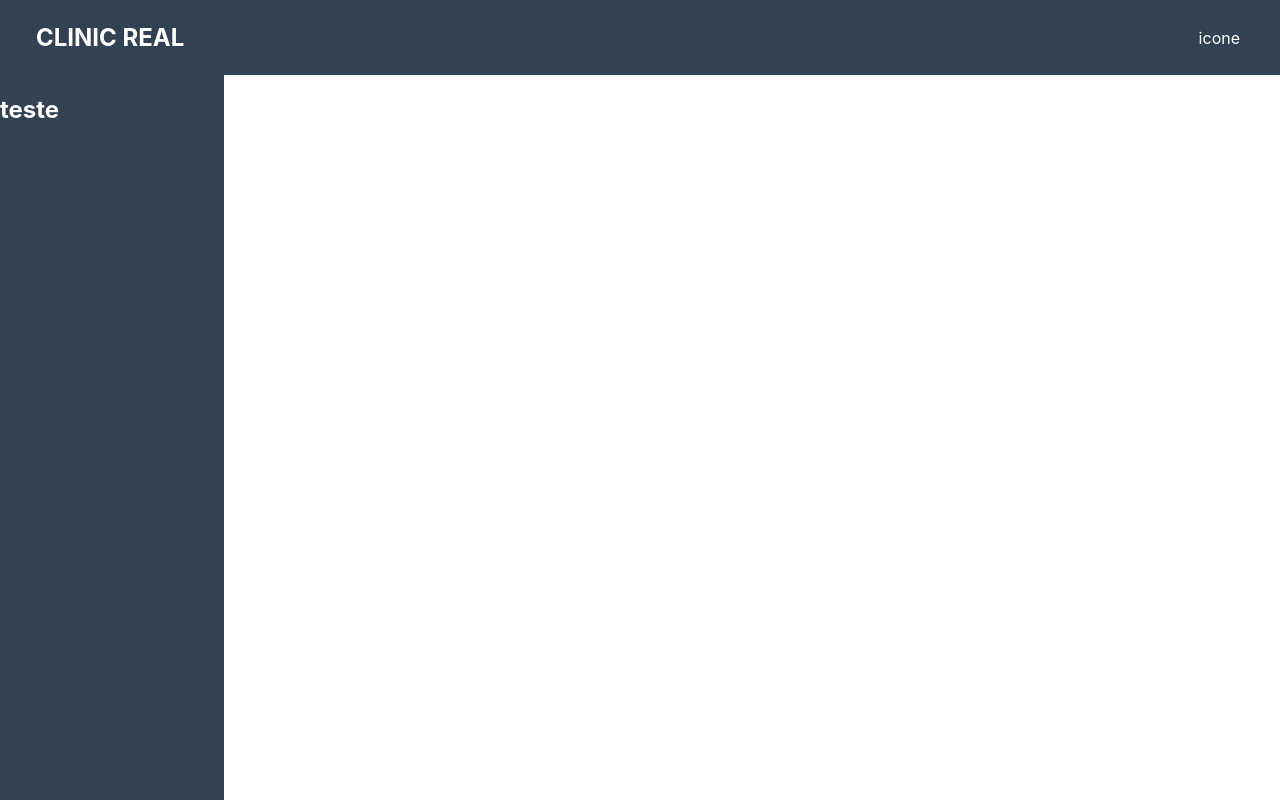
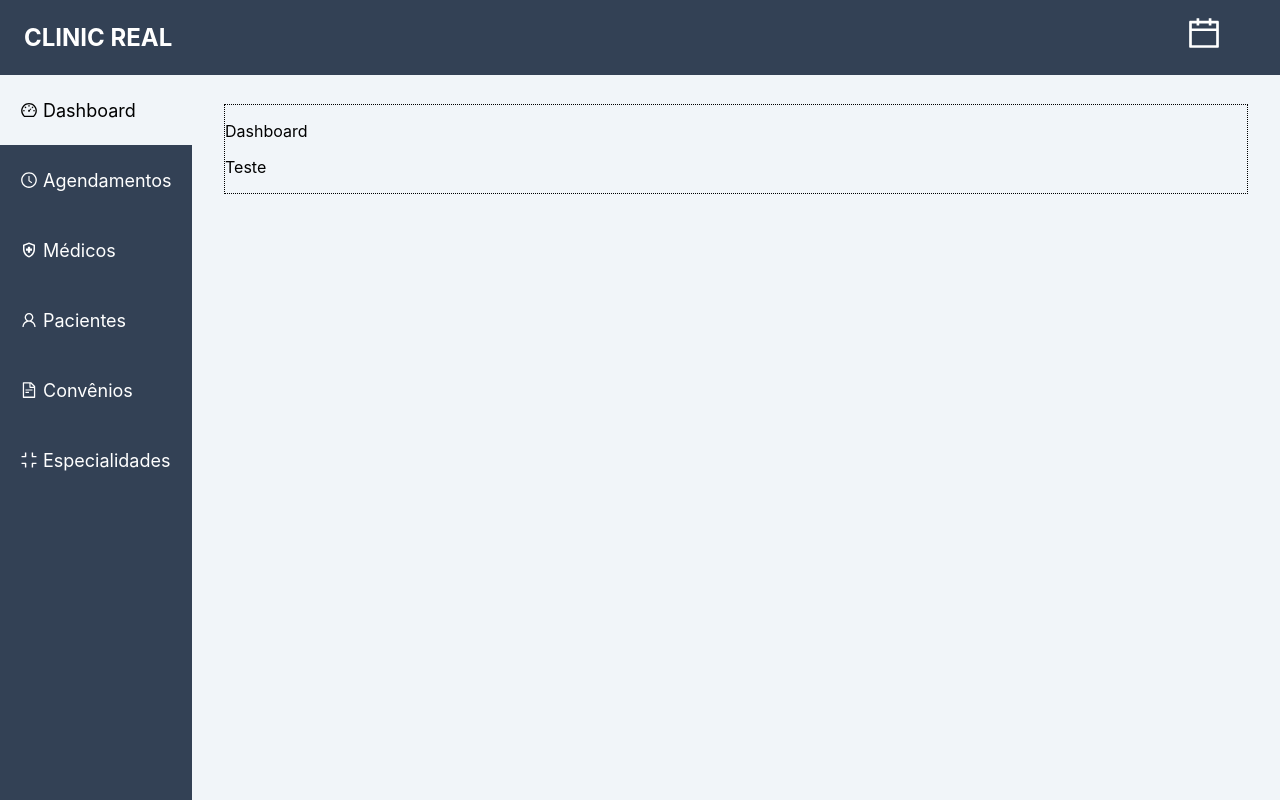
Before and after one commit to gusouza97/Project-Sistema-de-Agendamento-Medico, a React (Create React App) app in the folder app/front/: page /dashboard in a window 1280 px wide. Built offline with nearby package versions, Linux system fonts and the light colour scheme.

Commit message:
Create Layout

```diff
--- a/app/front/package.json
+++ b/app/front/package.json
@@ -9,6 +9,7 @@
     "prop-types": "^15.8.1",
     "react": "^18.1.0",
     "react-dom": "^18.1.0",
+    "react-icons": "^4.3.1",
     "react-router-dom": "^6.3.0",
     "react-scripts": "5.0.1",
     "web-vitals": "^2.1.4"
--- /dev/null
+++ b/app/front/src/App.css
@@ -0,0 +1,3 @@
+body {
+    background-color: #F1F5F9;
+}
--- a/app/front/src/App.js
+++ b/app/front/src/App.js
@@ -1,4 +1,5 @@
 import RoutesApp from './Routes/Routes';
+import './App.css';
 
 function App() {
   return (
--- a/app/front/src/Layout/Main/Main.js
+++ b/app/front/src/Layout/Main/Main.js
@@ -1,9 +1,11 @@
 // Library
 import PropTypes from 'prop-types';
 
+import style from './Main.module.css';
+
 function Main({ children }) {
   return (
-    <main>
+    <main className={style.main}>
       {children}
     </main>
   );
--- /dev/null
+++ b/app/front/src/Layout/Main/Main.module.css
@@ -0,0 +1,8 @@
+main {
+    border: 1px dotted;
+    margin-bottom: 2em;
+    margin-left: 14em;
+    margin-right: 2em;
+    margin-top: 6.5em;
+    width: 100%;
+}
--- a/app/front/src/Layout/Navbar/Navbar.js
+++ b/app/front/src/Layout/Navbar/Navbar.js
@@ -1,11 +1,14 @@
 // Styles
+import { AiOutlineCalendar } from 'react-icons/ai';
 import style from './Navbar.module.css';
 
 function Navbar() {
   return (
     <nav className={style.nav}>
       <h1>CLINIC REAL</h1>
-      <p>icone</p>
+      <div className={style.icon}>
+        <AiOutlineCalendar />
+      </div>
     </nav>
   );
 }
--- a/app/front/src/Layout/Navbar/Navbar.module.css
+++ b/app/front/src/Layout/Navbar/Navbar.module.css
@@ -11,9 +11,11 @@ nav {
 }
 
 nav h1 {
-    margin-left: 1.5em;
+    margin-left: 1em;
 }
 
-nav p {
-    margin-right: 2.5em;
+nav .icon {
+    cursor: pointer;
+    font-size: 38px;
+    margin-right: 1.5em;
 }
--- a/app/front/src/Layout/Sidebar/Sidebar.js
+++ b/app/front/src/Layout/Sidebar/Sidebar.js
@@ -1,10 +1,59 @@
+// Library
+import { NavLink } from 'react-router-dom';
+
 // Styles
+import {
+  AiOutlineClockCircle, AiOutlineDashboard, AiOutlineUser, AiOutlineCompress, AiOutlineFileText,
+} from 'react-icons/ai';
+import { MdOutlineHealthAndSafety } from 'react-icons/md';
 import style from './Sidebar.module.css';
 
 function Sidebar() {
+  const navLinkStyles = ({ isActive }) => ({
+    backgroundColor: isActive ? '#F1F5F9' : '',
+    color: isActive ? '#000' : 'white',
+  });
+
   return (
     <aside className={style.aside}>
-      <h2>teste</h2>
+      <ul>
+        <li>
+          <NavLink to="/dashboard" style={navLinkStyles}>
+            <AiOutlineDashboard />
+            <span>Dashboard</span>
+          </NavLink>
+        </li>
+        <li>
+          <NavLink to="/agendamentos" style={navLinkStyles}>
+            <AiOutlineClockCircle />
+            <span>Agendamentos</span>
+          </NavLink>
+        </li>
+        <li>
+          <NavLink to="/medicos" style={navLinkStyles}>
+            <MdOutlineHealthAndSafety />
+            <span>Médicos</span>
+          </NavLink>
+        </li>
+        <li>
+          <NavLink to="/pacientes" style={navLinkStyles}>
+            <AiOutlineUser />
+            <span>Pacientes</span>
+          </NavLink>
+        </li>
+        <li>
+          <NavLink to="/convenios" style={navLinkStyles}>
+            <AiOutlineFileText />
+            <span>Convênios</span>
+          </NavLink>
+        </li>
+        <li>
+          <NavLink to="/especialidades" style={navLinkStyles}>
+            <AiOutlineCompress />
+            <span>Especialidades</span>
+          </NavLink>
+        </li>
+      </ul>
     </aside>
   );
 }
--- a/app/front/src/Layout/Sidebar/Sidebar.module.css
+++ b/app/front/src/Layout/Sidebar/Sidebar.module.css
@@ -5,5 +5,35 @@ aside {
     height: 100vh;
     position: fixed;
     top: 75px;
-    width: 14em;
+    width: 12em;
 }
+
+aside ul {
+    display: flex;
+    flex-direction: column;
+    margin-left: -40px;
+    margin-top: 0px;
+    width: 100%;
+}
+
+aside ul li {
+    align-items: center;
+    display: flex;
+    font-size: 18px;
+    height: 70px;
+    list-style: none;
+    width: 100%;
+}
+
+aside ul li a {
+    align-items: center;
+    display: flex;
+    height: 100%;
+    padding-left: 20px;
+    text-decoration: none;
+    width: 100%;
+}
+
+aside ul li a span {
+    margin-left: 5px;
+}
--- a/app/front/src/Pages/Dashboard/Dashboard.js
+++ b/app/front/src/Pages/Dashboard/Dashboard.js
@@ -4,7 +4,7 @@ import Layout from '../../Layout/Layout/Layout';
 function Dashboard() {
   return (
     <Layout>
-      <h1>Dashboard</h1>
+      <p>Dashboard</p>
       <p>Teste</p>
     </Layout>
   );
```
Also changed, not shown: 1 other file (tests, documents, lock files or other folders).
